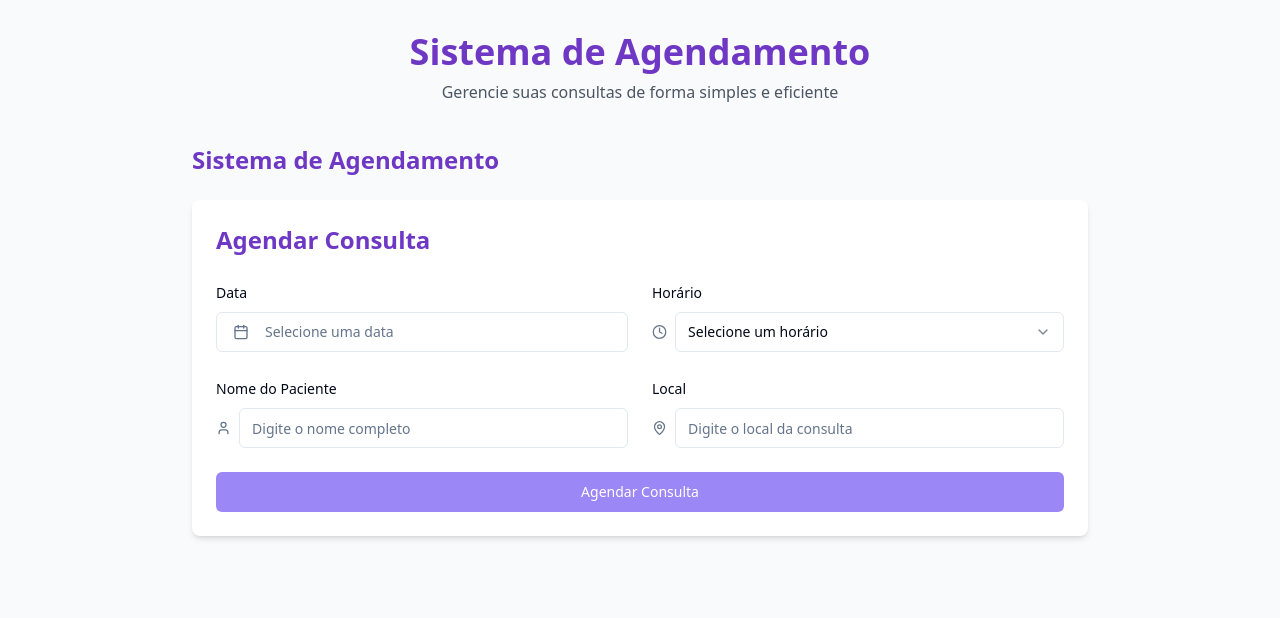
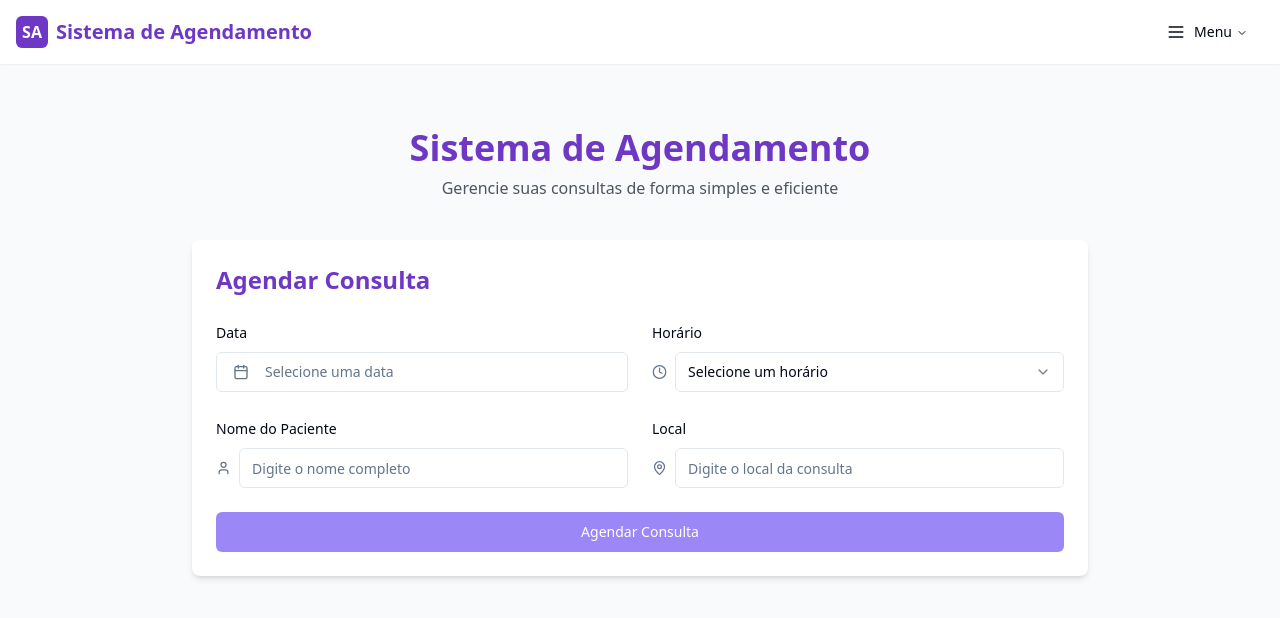
Before and after one commit to a-mo-ra/Interface-simples-de-agendamendo-de-consulta, a React (Vite) app: page / in a window 1280 px wide. Shown: the top 618 px of the page. Built offline with nearby package versions, Linux system fonts and the light colour scheme.

Commit message:
feat: Update appointment form and add navigation
- Removed the "Sistema de Agendamento" subtitle before the "Agendar Consulta" block.
- Added a navigation bar with menu items (Contato, Suporte, Clínicas) and a generic logo.

```diff
--- a/src/components/AppointmentForm.tsx
+++ b/src/components/AppointmentForm.tsx
@@ -8,10 +8,6 @@ const AppointmentForm: React.FC = () => {
   return (
     <div className="w-full max-w-4xl mx-auto">
       <AppointmentProvider>
-        <div className="mb-6">
-          <h2 className="text-2xl font-bold text-primary-700">Sistema de Agendamento</h2>
-        </div>
-
         <div className="bg-white rounded-lg shadow-md p-6 mb-8">
           <h2 className="text-2xl font-bold text-primary-700 mb-6">Agendar Consulta</h2>
           <AppointmentFormInput />
--- /dev/null
+++ b/src/components/Navigation.tsx
@@ -0,0 +1,87 @@
+
+import React from "react";
+import { Building, Contact, HelpCircle, Menu } from "lucide-react";
+import {
+  NavigationMenu,
+  NavigationMenuContent,
+  NavigationMenuItem,
+  NavigationMenuLink,
+  NavigationMenuList,
+  NavigationMenuTrigger,
+} from "@/components/ui/navigation-menu";
+import { cn } from "@/lib/utils";
+
+const Navigation: React.FC = () => {
+  return (
+    <nav className="bg-white shadow-sm py-3 px-4 mb-8">
+      <div className="max-w-7xl mx-auto flex items-center justify-between">
+        <div className="flex items-center space-x-2">
+          <div className="h-8 w-8 bg-primary-700 rounded-md flex items-center justify-center">
+            <span className="text-white font-bold">SA</span>
+          </div>
+          <span className="text-xl font-bold text-primary-700 hidden sm:inline-block">
+            Sistema de Agendamento
+          </span>
+        </div>
+
+        <NavigationMenu>
+          <NavigationMenuList>
+            <NavigationMenuItem>
+              <NavigationMenuTrigger className="bg-transparent">
+                <Menu className="h-5 w-5 mr-2" />
+                <span className="hidden sm:inline">Menu</span>
+              </NavigationMenuTrigger>
+              <NavigationMenuContent className="bg-white">
+                <ul className="grid gap-3 p-4 w-[200px]">
+                  <ListItem href="#" title="Clínicas" icon={<Building className="h-4 w-4 mr-2" />}>
+                    Encontre clínicas próximas a você
+                  </ListItem>
+                  <ListItem href="#" title="Contato" icon={<Contact className="h-4 w-4 mr-2" />}>
+                    Entre em contato conosco
+                  </ListItem>
+                  <ListItem href="#" title="Suporte" icon={<HelpCircle className="h-4 w-4 mr-2" />}>
+                    Precisa de ajuda? Fale conosco
+                  </ListItem>
+                </ul>
+              </NavigationMenuContent>
+            </NavigationMenuItem>
+          </NavigationMenuList>
+        </NavigationMenu>
+      </div>
+    </nav>
+  );
+};
+
+const ListItem = React.forwardRef<
+  React.ElementRef<"a">,
+  React.ComponentPropsWithoutRef<"a"> & {
+    title: string;
+    icon?: React.ReactNode;
+  }
+>(({ className, title, icon, children, ...props }, ref) => {
+  return (
+    <li>
+      <NavigationMenuLink asChild>
+        <a
+          ref={ref}
+          className={cn(
+            "block select-none space-y-1 rounded-md p-3 leading-none no-underline outline-none transition-colors hover:bg-accent hover:text-accent-foreground focus:bg-accent focus:text-accent-foreground",
+            className
+          )}
+          {...props}
+        >
+          <div className="flex items-center text-sm font-medium leading-none">
+            {icon}
+            {title}
+          </div>
+          <p className="line-clamp-2 text-sm leading-snug text-muted-foreground">
+            {children}
+          </p>
+        </a>
+      </NavigationMenuLink>
+    </li>
+  );
+});
+ListItem.displayName = "ListItem";
+
+export default Navigation;
--- a/src/pages/Index.tsx
+++ b/src/pages/Index.tsx
@@ -1,10 +1,13 @@
 
 import React from "react";
 import AppointmentForm from "@/components/AppointmentForm";
+import Navigation from "@/components/Navigation";
 
 const Index = () => {
   return (
-    <div className="min-h-screen bg-gray-50 py-8 px-4">
+    <div className="min-h-screen bg-gray-50">
+      <Navigation />
+      <div className="py-8 px-4">
         <div className="max-w-5xl mx-auto">
           <header className="text-center mb-10">
             <h1 className="text-3xl md:text-4xl font-bold text-primary-700">Sistema de Agendamento</h1>
@@ -14,6 +17,7 @@ const Index = () => {
           <AppointmentForm />
         </div>
       </div>
+    </div>
   );
 };
 
```
Lines whose indentation alone changed are shown as unchanged.
